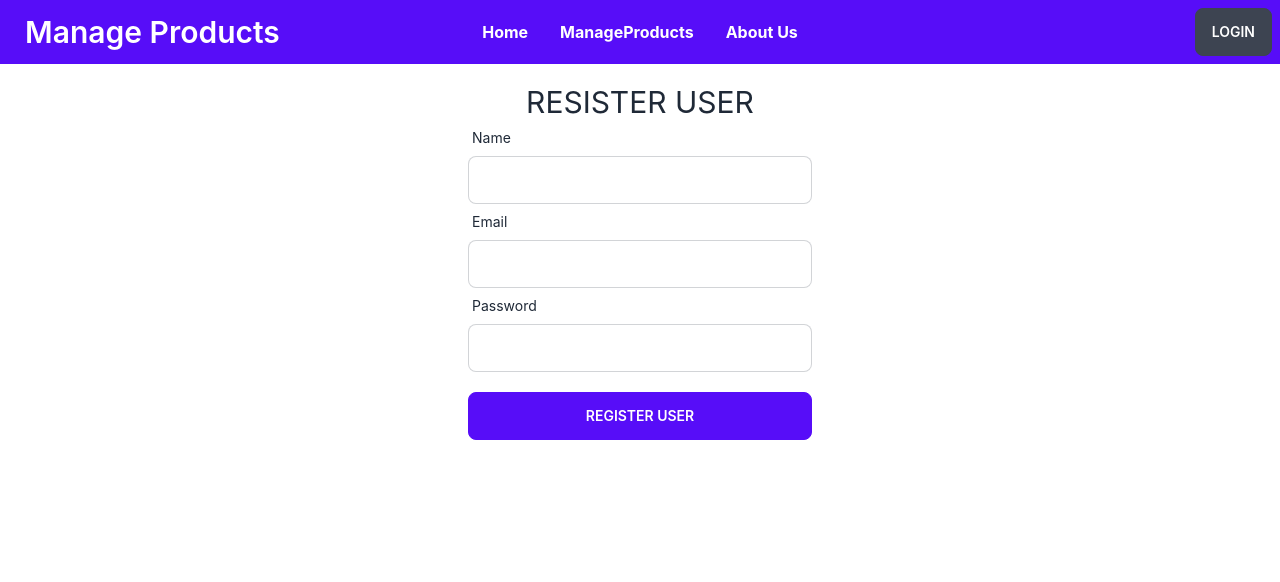
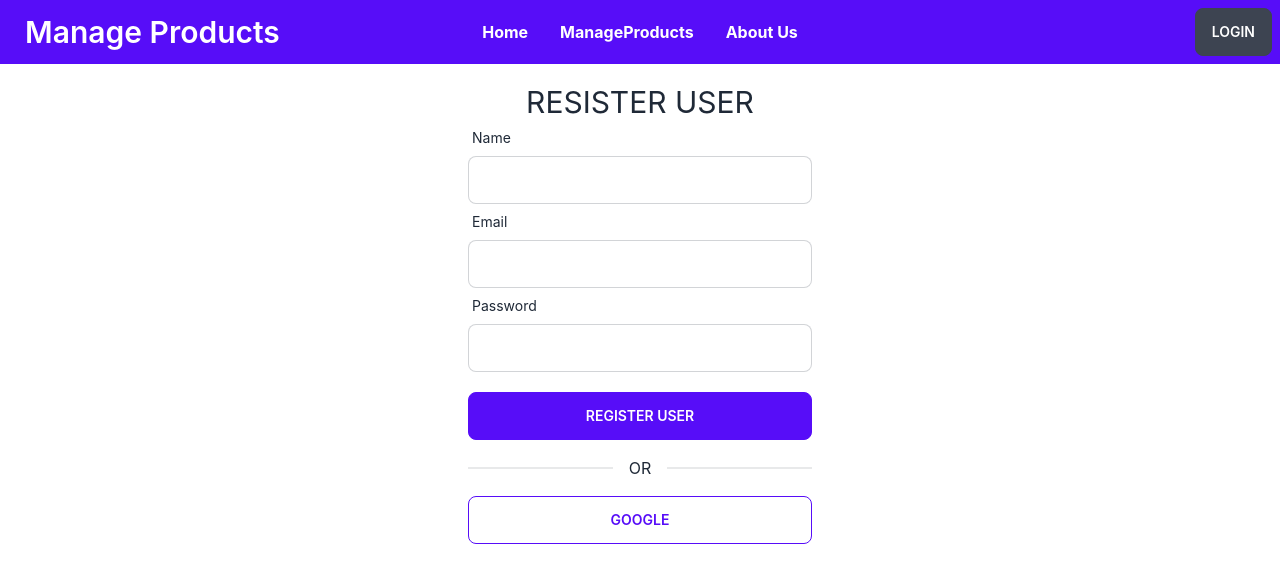
Before and after one commit to Shariful7834/Products-Management--CRUD-with-MERNN, a React (Create React App) app: page /login in a window 1280 px wide. Shown: the top 582 px of the page. Built offline with nearby package versions, Linux system fonts and the light colour scheme.

Commit message:
Login by google button has implemented

```diff
--- a/public/index.html
+++ b/public/index.html
@@ -24,7 +24,7 @@
       work correctly both with client-side routing and a non-root public URL.
       Learn how to configure a non-root public URL by running `npm run build`.
     -->
-    <title>React App</title>
+    <title>Product Management</title>
   </head>
   <body>
     <noscript>You need to enable JavaScript to run this app.</noscript>
--- a/src/pages/Home/Login/Login.js
+++ b/src/pages/Home/Login/Login.js
@@ -52,6 +52,14 @@ const Login = () => {
             className="btn btn-primary w-full "
           />
         </div>
+        <div className="divider mt-5">OR</div>
+        <div className="mt-5">
+          <input
+            type="submit"
+            value="Google"
+            className="btn btn-outline btn-primary w-full"
+          />
+        </div>
       </form>
     </div>
   );
```
